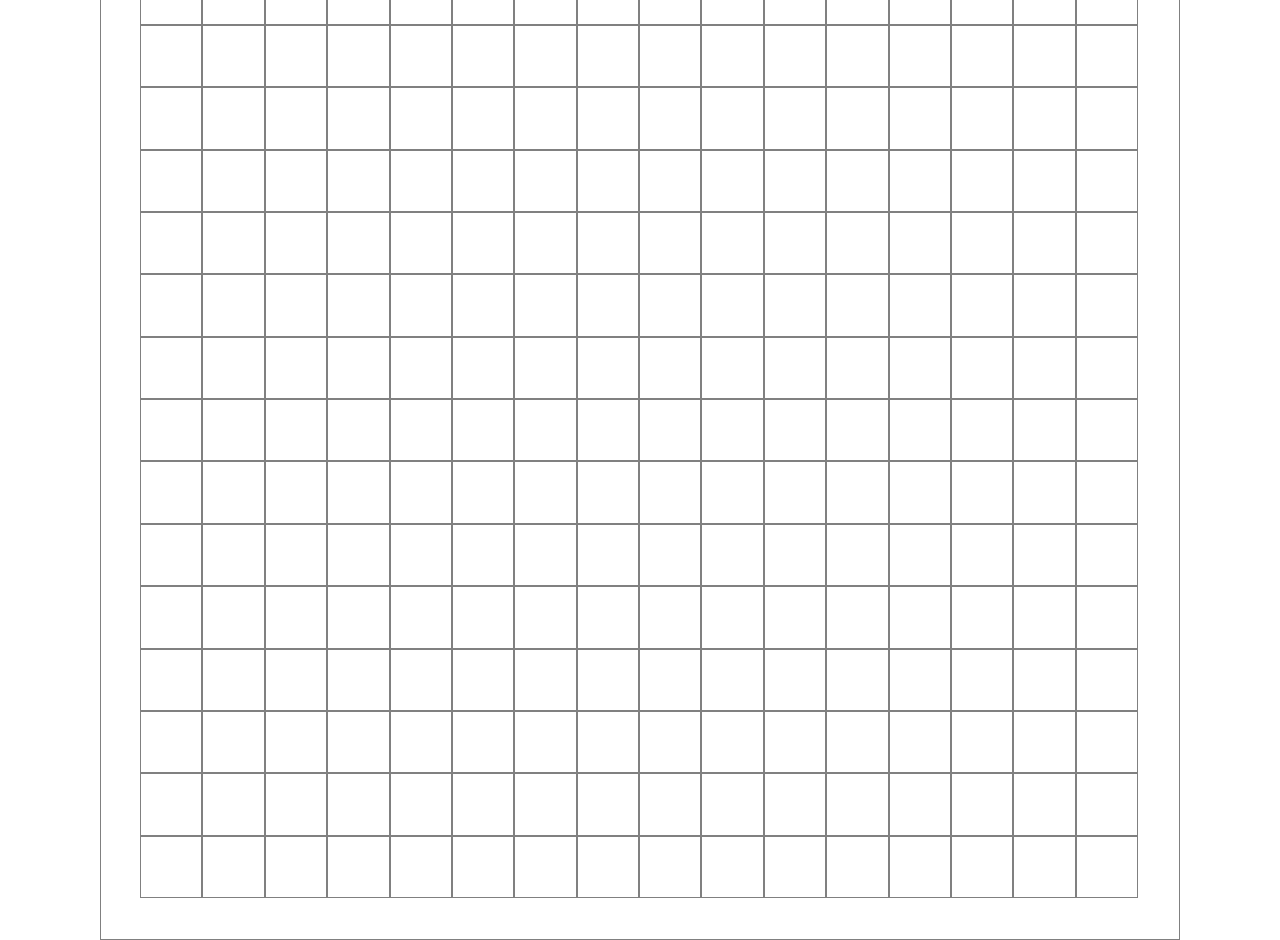
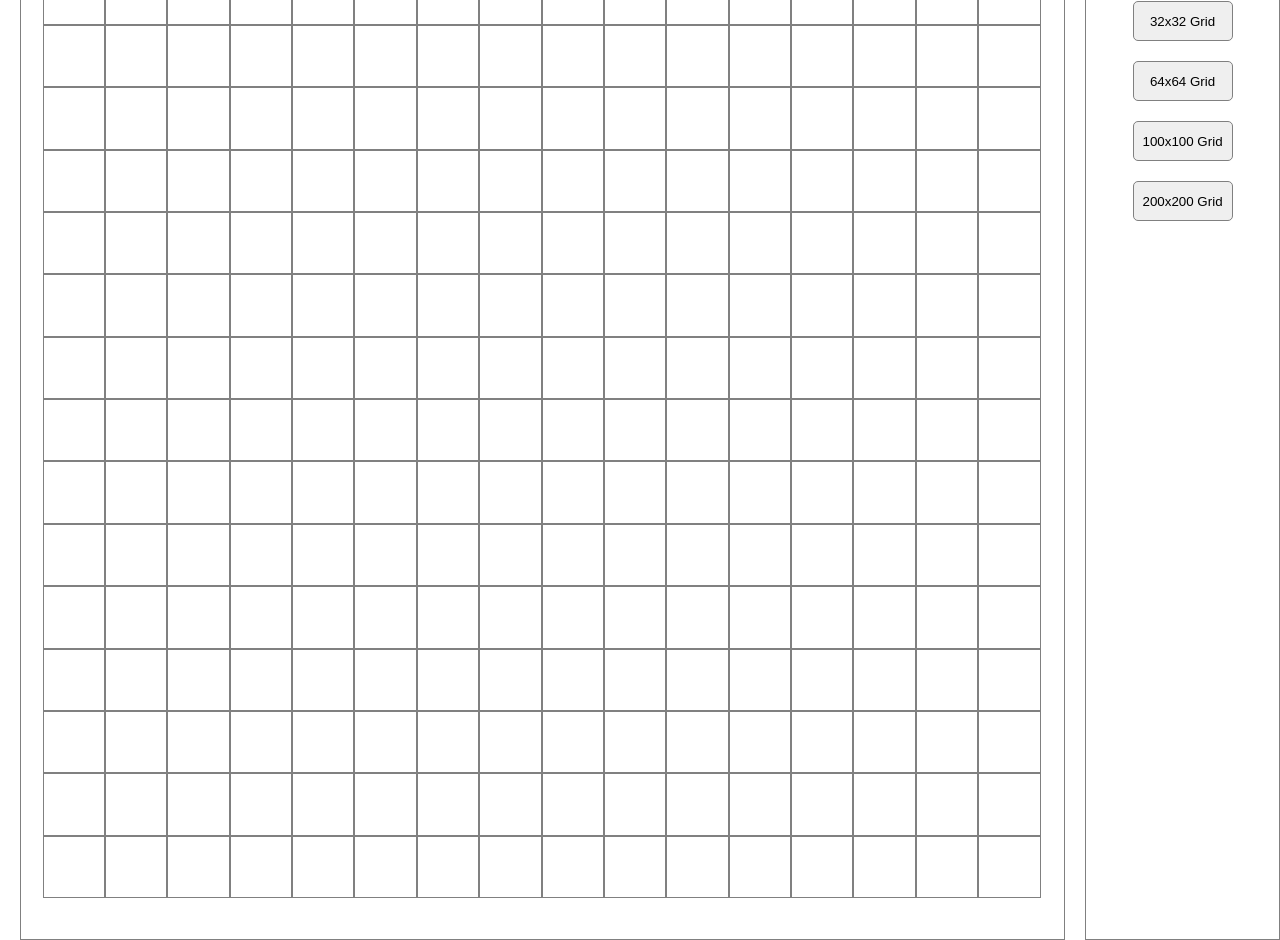
Before and after one commit to randyaf/etch-a-sketch, a plain HTML site: page index.html in a window 1280 px wide. Drawn offline with Linux system fonts and the light colour scheme.

Commit message:
Add left and right side panel for custom button

```diff
--- a/index.html
+++ b/index.html
@@ -6,6 +6,9 @@
         <link rel="stylesheet" href="./style.css">
     </head>
     <body>
+        <div class="left-side-panel">
+
+        </div>
         <div class="container">
             <div class="grid-container">
                 <div>test</div>
@@ -13,7 +16,14 @@
                 <div>test</div>
             </div>
         </div>
-
+        <div class="right-side-panel">
+            <button class="custom-grid-button grid-button">Custom Grid</button>
+            <button class="16-grid-button grid-button">16x16 Grid</button>
+            <button class="32-grid-button grid-button">32x32 Grid</button>
+            <button class="64-grid-button grid-button">64x64 Grid</button>
+            <button class="100-grid-button grid-button">100x100 Grid</button>
+            <button class="200-grid-button grid-button">200x200 Grid</button>
+        </div>
         <script src="./script.js"></script>
     </body>
 </html>
--- a/style.css
+++ b/style.css
@@ -9,6 +9,7 @@ body {
     display: flex;
     justify-content: center;
     align-items: center;
+    gap: 20px;
     height: 100vh;
 }
 
@@ -33,3 +34,22 @@ body > .container {
 .grid-container .tile {
     border: 1px solid grey;
 }
+
+body > .right-side-panel {
+    display: flex;
+    flex-direction: column;
+    justify-content: start;
+    align-items: center;
+    gap: 20px;
+    padding: 20px;
+    width: 200px;
+    height: 1080px;
+    border: 1px solid grey;
+}
+
+.right-side-panel > .grid-button {
+    width: 100px;
+    height: 40px;
+    border: 1px solid grey;
+    border-radius: 5px;
+}
```
